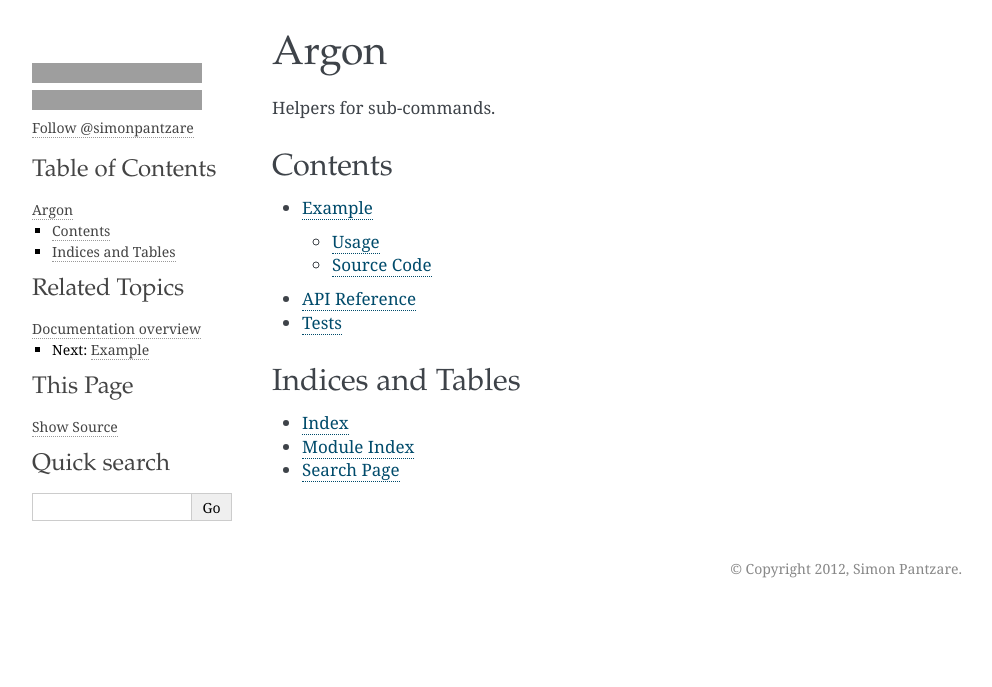
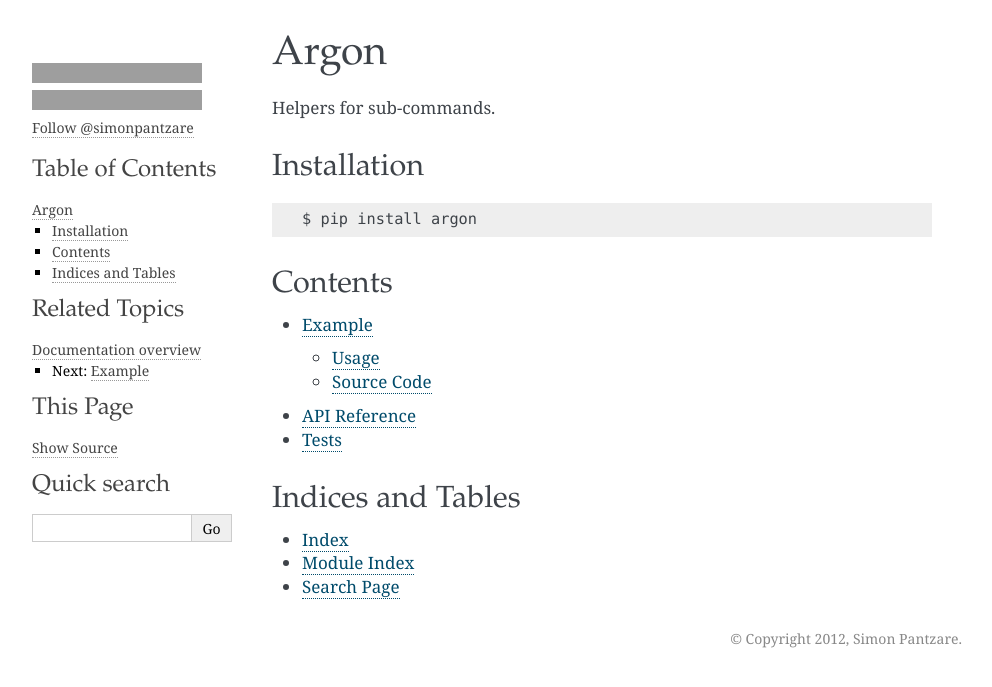
Before and after one commit to pilt/argon, a Sphinx documentation site: the page built from docs/source/index.rst, in a window 1280 px wide, cut to the strip 0-687 px from the top of the page. Shown: the whole strip, without its empty margins (148-1140 px from the left). Built offline with Sphinx 7.4.7, drawn with Linux system fonts in a browser that asks for light colours; comment, search, counter and statistics services are not loaded; grey boxes are pictures that could not be loaded.

Commit message:
Add install instructions to docs

```diff
--- a/docs/source/index.rst
+++ b/docs/source/index.rst
@@ -7,6 +7,14 @@ Argon
 =========
 
 Helpers for sub-commands.
+
+
+Installation
+------------
+
+.. code-block:: bash
+
+    $ pip install argon
 
 
 Contents
```
